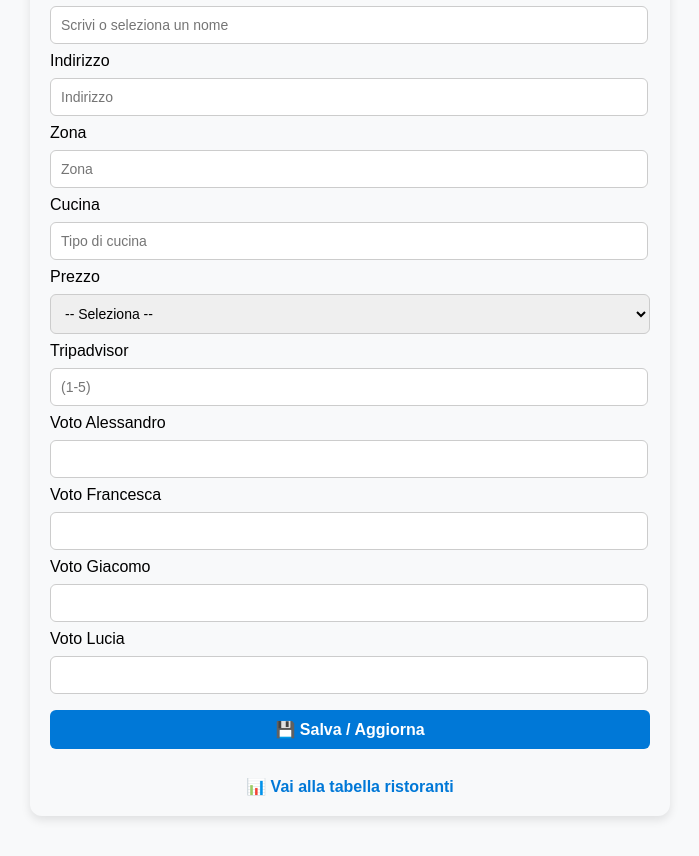
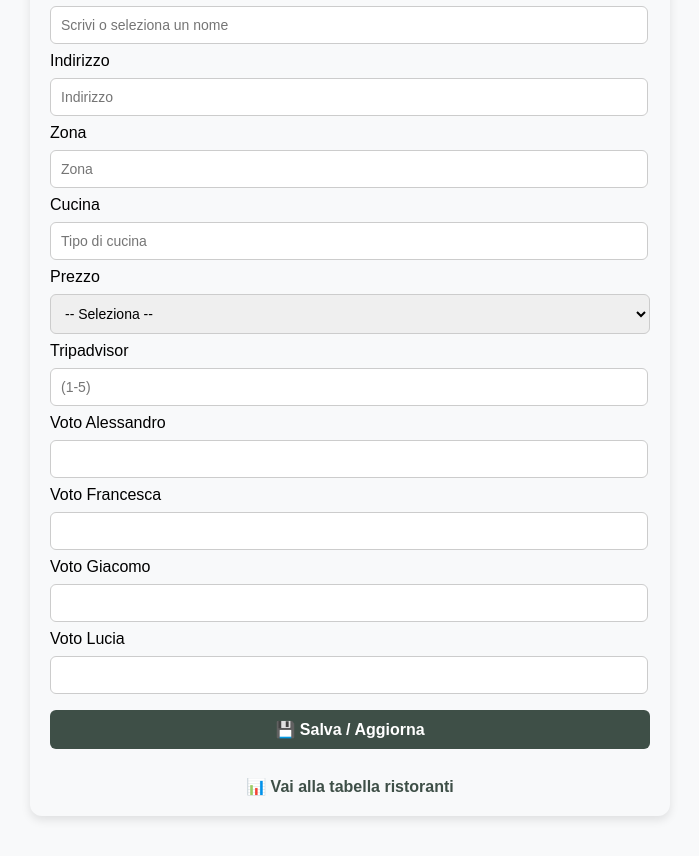
Before and after one commit to 99b/ristoranti_db, a plain HTML site: page index.html in a window 1280 px wide. Shown: the part 148-1004 px from the top of the page, without its empty margins (290-989 px from the left). Drawn offline with Linux system fonts and the light colour scheme; no server answers.

Commit message:
Update_colors

```diff
--- a/index.html
+++ b/index.html
@@ -25,14 +25,14 @@
       width: 96%;
     }
     button {
-      background-color: #0078d7;
+      background-color: #3e4f47;
       color: white;
       border: none;
       cursor: pointer;
       font-size: 16px;
       font-weight: bold;
     }
-    button:hover { background-color: #005fa3; }
+    button:hover { background-color: #658275; }
     h2 { text-align: center; }
     #msg { text-align: center; font-weight: bold; margin-top: 10px; }
     a {
@@ -40,7 +40,7 @@
       text-align: center;
       margin-top: 20px;
       text-decoration: none;
-      color: #0078d7;
+      color: #3e4f47;
       font-weight: bold;
     }
   </style>
```
